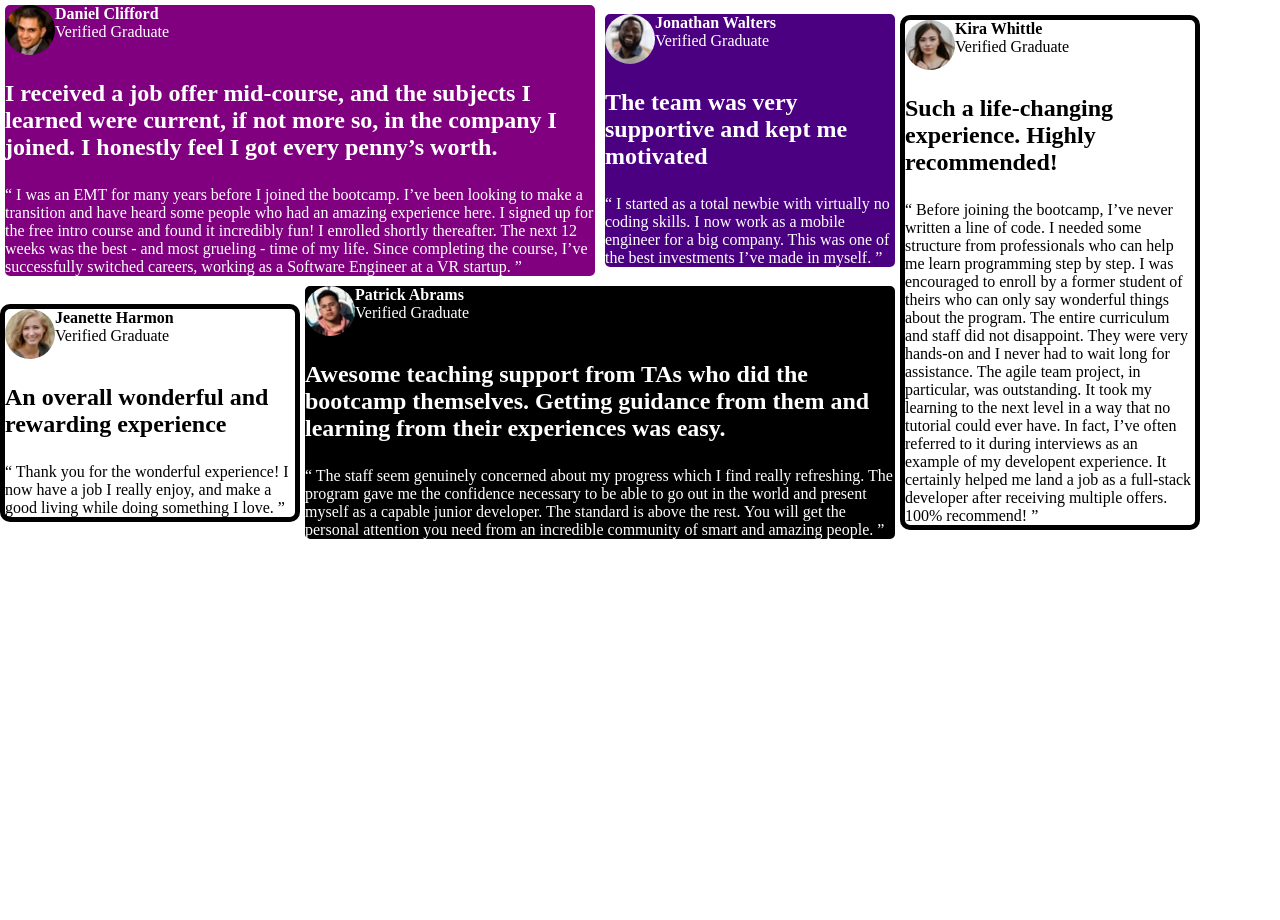
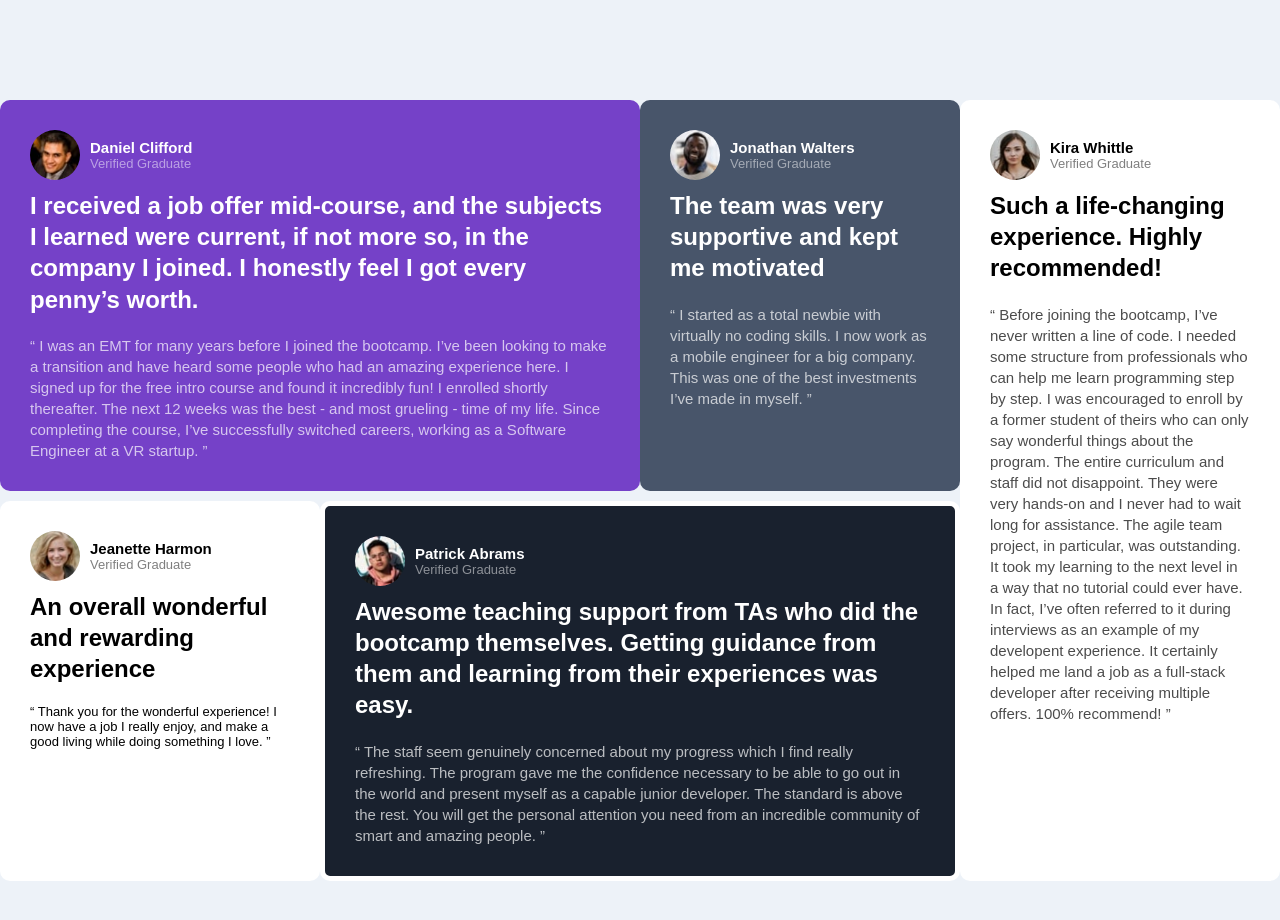
Before and after one commit to Ali1-coder/testimonialapp, a plain HTML site: page index.html in a window 1280 px wide. Before the commit the page ends 800 px from the top, so only its background shows below. Drawn offline with Linux system fonts and the light colour scheme.

Commit message:
Final  commit

```diff
--- a/index.css
+++ b/index.css
@@ -3,54 +3,74 @@
   padding: 0;
   box-sizing: border-box;
 }
+body {
+  background: #edf2f8;
+  font-family: "Barlow Semi Condensed", sans-serif;
+  font-size: 13px;
+}
 .container {
-  width: 1200px;
+  max-width: 1440px;
+  margin: 100px auto;
+
   display: grid;
   grid-template-columns: 1fr 1fr 1fr 1fr;
-  align-items: center;
 }
+.personal {
+  background: #fff;
+  border-radius: 10px;
+  padding: 30px;
+  margin-bottom: 10px;
+  width: 100%;
+}
+.personal--p1 {
+  background: hsl(263, 55%, 52%);
+  color: white;
 
-.personal1 {
-  background: purple;
-  color: white;
-  border: 5px solid;
-  border-radius: 10px;
   grid-column: 1/3;
 }
-.personal2 {
-  background: indigo;
+.personal--p2 {
+  background: hsl(217, 19%, 35%);
   color: white;
-  border: 5px solid;
-  border-radius: 10px;
 }
-.personal4 {
-  background: black;
+.personal--p4 {
+  background: hsl(219, 29%, 14%);
   color: white;
   border: 5px solid;
   border-radius: 10px;
   grid-column: 2/4;
 }
-.personal3 {
-  background-color: white;
-  border: 5px solid;
-  border-radius: 10px;
-}
-.personal5 {
-  background-color: white;
-  border: 5px solid;
-  border-radius: 10px;
+
+.personal--p5 {
   grid-column: 4/5;
   grid-row: 1/3;
 }
-.profile {
+.personal__header {
   display: flex;
-  margin-bottom: 25px;
+  align-items: center;
+  margin-bottom: 10px;
 }
-img {
+.personal__header img {
+  width: 50px;
+  height: 50px;
   border-radius: 50%;
+  margin-right: 10px;
 }
-.tetsi {
+.personal__header h3 {
+  font-size: 15px;
+}
+.personal__header p {
+  opacity: 50%;
+}
+.personal__lead {
   font-size: 24px;
   font-weight: bold;
-  margin-bottom: 25px;
+
+  line-height: 1.3;
+  margin-bottom: 20px;
 }
+.personal__quote {
+  font-size: 15px;
+  font-weight: 500;
+  line-height: 1.4;
+  opacity: 70%;
+}
--- a/index.html
+++ b/index.html
@@ -8,26 +8,21 @@
   </head>
   <body>
     <div class="container">
-      <div class="personal1">
-        <div class="profile">
-          <img
-            src="Assests/images/image-daniel.jpg"
-            width="50px"
-            height="50px"
-            alt="Daniels's photo"
-          />
+      <div class="personal personal--p1">
+        <div class="personal__header">
+          <img src="Assests/images/image-daniel.jpg" alt="Daniels's photo" />
           <div>
-            <h4>Daniel Clifford</h4>
+            <h3>Daniel Clifford</h3>
             <p>Verified Graduate</p>
           </div>
         </div>
-        <div class="testimony">
-          <p class="tetsi">
+
+          <p class="personal__lead">
             I received a job offer mid-course, and the subjects I learned were
             current, if not more so, in the company I joined. I honestly feel I
             got every penny’s worth.
           </p>
-          <p>
+          <p class="personal__quote">
             “ I was an EMT for many years before I joined the bootcamp. I’ve
             been looking to make a transition and have heard some people who had
             an amazing experience here. I signed up for the free intro course
@@ -37,72 +32,57 @@
             as a Software Engineer at a VR startup. ”
           </p>
         </div>
-      </div>
-      <div class="personal2">
-        <div class="profile">
-          <img
-            src="Assests/images/image-jonathan.jpg"
-            width="50px"
-            height="50px"
-            alt="Jonathan's photo"
-          />
+
+      <div class="personal personal--p2">
+        <div class="personal__header">
+          <img src="Assests/images/image-jonathan.jpg" alt="Jonathan's photo" />
           <div>
-            <h4>Jonathan Walters</h4>
+            <h3>Jonathan Walters</h3>
             <p>Verified Graduate</p>
           </div>
         </div>
-        <div class="testimony">
-          <p class="tetsi">
+
+          <p class='personal__lead'>
             The team was very supportive and kept me motivated
           </p>
-          <p>
+          <p class="personal__quote">
             “ I started as a total newbie with virtually no coding skills. I now
             work as a mobile engineer for a big company. This was one of the
             best investments I’ve made in myself. ”
           </p>
-        </div>
+
       </div>
-      <div class="personal3">
-        <div class="profile">
-          <img
-            src="Assests/images/image-jeanette.jpg"
-            width="50px"
-            height="50px"
-            alt="Jeanette photo"
-          />
+      <div class="personal personal--p3">
+        <div class="personal__header">
+          <img src="Assests/images/image-jeanette.jpg" alt="Jeanette photo" />
           <div>
-            <h4>Jeanette Harmon</h4>
+            <h3>Jeanette Harmon</h3>
             <p>Verified Graduate</p>
           </div>
         </div>
-        <div class="testimony">
-          <p class="tetsi">An overall wonderful and rewarding experience</p>
+
+          <p class="personal__lead" >An overall wonderful and rewarding experience</p>
           <p>
             “ Thank you for the wonderful experience! I now have a job I really
             enjoy, and make a good living while doing something I love. ”
-          </p>
-        </div>
+          </p class="personal__quote">
       </div>
-      <div class="personal4">
-        <div class="profile">
-          <img
-            src="Assests/images/image-patrick.jpg"
-            width="50px"
-            height="50px"
-            alt="Patrick's photo "
-          />
+
+      <div class="personal personal--p4">
+        <div class="personal__header">
+          <img src="Assests/images/image-patrick.jpg" alt="Patrick's photo " />
           <div>
-            <h4>Patrick Abrams</h4>
+            <h3>Patrick Abrams</h3>
             <p>Verified Graduate</p>
           </div>
         </div>
-        <div class="testimony">
-          <p class="tetsi">
+
+          <p class="personal__lead">
             Awesome teaching support from TAs who did the bootcamp themselves.
             Getting guidance from them and learning from their experiences was
             easy.
           </p>
-          <p>
+          <p class="personal__quote">
             “ The staff seem genuinely concerned about my progress which I find
             really refreshing. The program gave me the confidence necessary to
             be able to go out in the world and present myself as a capable
@@ -110,26 +90,21 @@
             personal attention you need from an incredible community of smart
             and amazing people. ”
           </p>
-        </div>
+
       </div>
-      <div class="personal5">
-        <div class="profile">
-          <img
-            src="Assests/images/image-kira.jpg"
-            width="50px"
-            height="50px"
-            alt="Kira's photo"
-          />
+      <div class="personal personal--p5">
+        <div class="personal__header">
+          <img src="Assests/images/image-kira.jpg" alt="Kira's photo" />
           <div>
-            <h4>Kira Whittle</h4>
+            <h3>Kira Whittle</h3>
             <p>Verified Graduate</p>
           </div>
         </div>
-        <div class="testimony">
-          <p class="tetsi">
+
+          <p class="personal__lead">
             Such a life-changing experience. Highly recommended!
           </p>
-          <p>
+          <p class="personal__quote">
             “ Before joining the bootcamp, I’ve never written a line of code. I
             needed some structure from professionals who can help me learn
             programming step by step. I was encouraged to enroll by a former
@@ -144,7 +119,7 @@
             recommend! ”
           </p>
         </div>
-      </div>
+
     </div>
   </body>
 </html>
```
